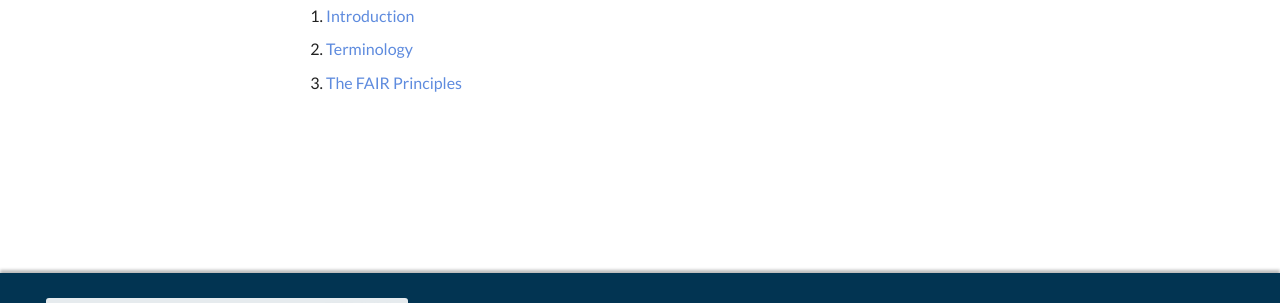
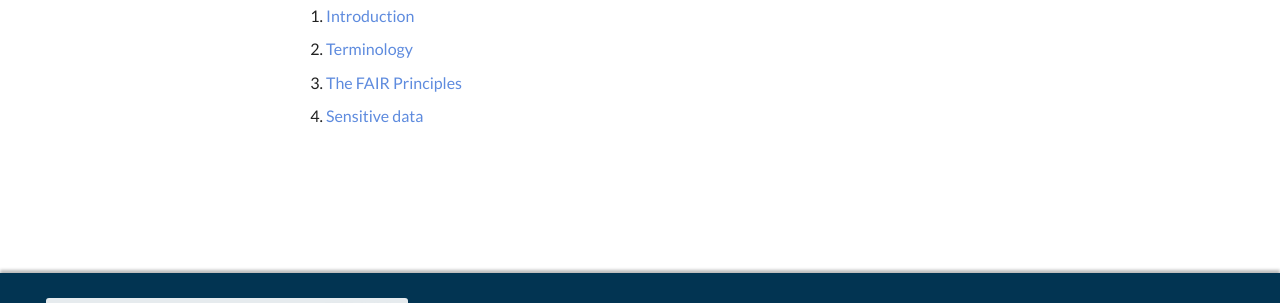
Before and after one commit to ELIXIREstonia/elixirestonia.github.io, an MkDocs documentation site: the page built from content/data_management/index.md, in a window 1280 px wide. Shown: the part 312-615 px from the top of the page. Built offline with MkDocs 1.6.1 and Material for MkDocs 9.7.7, drawn with Linux system fonts in a browser that asks for light colours.

Commit message:
updated index for data management

```diff
--- a/content/data_management/index.md
+++ b/content/data_management/index.md
@@ -5,3 +5,4 @@
 1. [Introduction](introduction.md)
 2. [Terminology](terminology.md)
 3. [The FAIR Principles](fair-principles.md)
+4. [Sensitive data](sensitive-data.md)
```
